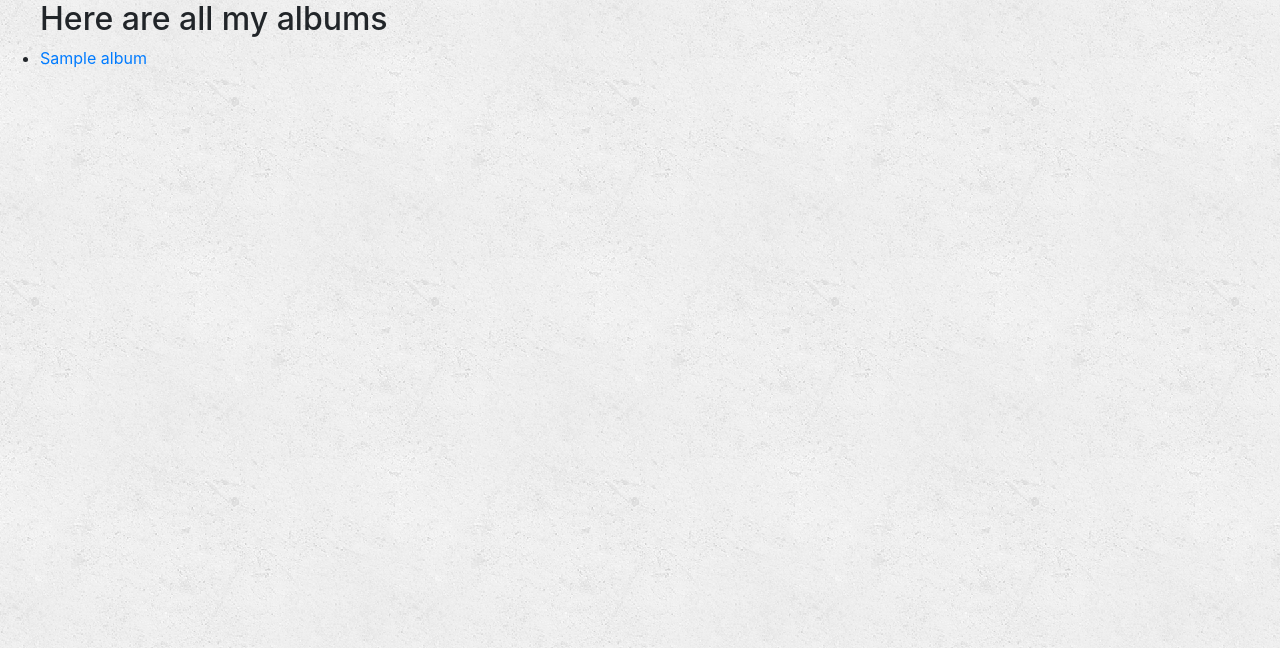
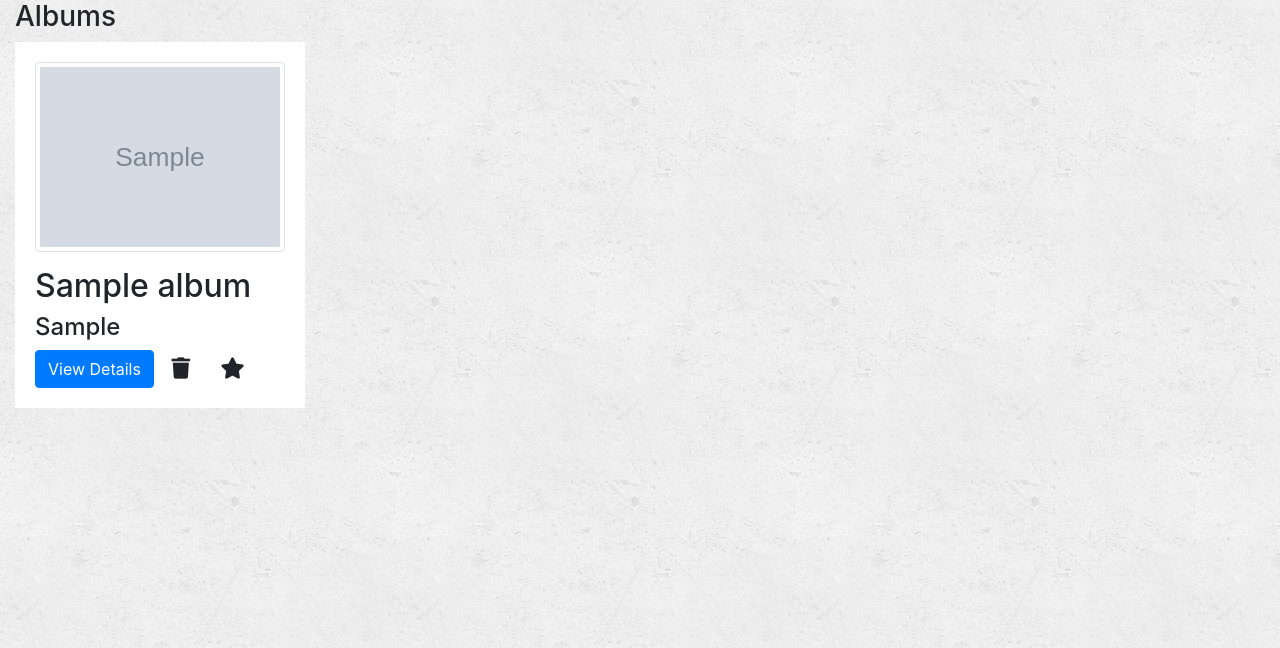
Before and after one commit to beingabeer/Storm-Cloud, a Django app: page /songs/ in a window 1280 px wide. Shown: the part 56-704 px from the top of the page. Run offline with Django 3.2, Linux system fonts and the light colour scheme; tables that the repository leaves empty hold one stand-in row (values such as "Sample post"); grey boxes marked "Sample" are stand-in pictures; some libraries are stand-ins or nearby versions.

Commit message:
Styling to the home page

```diff
--- a/music_project/songs/static/songs/style.css
+++ b/music_project/songs/static/songs/style.css
@@ -27,3 +27,34 @@ ul {
 .navbar-brand {
     font-family: 'Satisfy', cursive;
 }
+
+.album-section {
+  background: #ffffff;
+  padding: 10px 20px;
+  border: 1px solid #dddddd;
+  border-radius: 3px;
+  margin-bottom: 20px;
+  padding-bottom: 30px;
+}
+
+
+ul.errorlist {
+    padding-left: 0;
+}
+
+ul.errorlist > li {
+    list-style: none;
+}
+
+.navbar {
+    border-radius: 0;
+}
+
+.glyphicon-star {
+    color: #CCCCCC;
+    font-size: 16px;
+}
+
+.glyphicon-star.active {
+    color: #FDB230;
+}
--- a/music_project/songs/templates/songs/base.html
+++ b/music_project/songs/templates/songs/base.html
@@ -15,6 +15,8 @@
     <link rel="stylesheet" type="text/css" href="{% static 'songs/style.css' %}">
 
     <link rel="shortcut icon" href="{% static 'songs/images/mu.png' %}"/>
+
+    <script src="{% static 'songs/main.js' %}"></script>
 
 
 </head>
--- a/music_project/songs/templates/songs/detail.html
+++ b/music_project/songs/templates/songs/detail.html
@@ -8,7 +8,7 @@
     {% for song in album.song_set.all %}
         {{ song.song_title }}
         {% if song.is_favorite %}
-            <img src="{% static 'songs/images/Star-icon.png' %}" width="22" height="22">
+            <img src="{% static 'songs/images/star_icon.png' %}" width="22" height="22">
         {% endif %}
         <br>
     {% endfor %}
--- a/music_project/songs/templates/songs/index.html
+++ b/music_project/songs/templates/songs/index.html
@@ -1,13 +1,52 @@
 {% extends 'songs/base.html' %}
 {% block content %}
-    {% if albums %}
-        <ul>
-            <h2>Here are all my albums</h2>
+
+<div class="albums-container container-fluid">
+
+    <!-- Albums -->
+    <div class="row">
+        <div class="col-sm-12">
+            <h3>Albums</h3>
+        </div>
+        {% if albums %}
             {% for album in albums %}
-                <li><a href="{% url 'songs:detail' album.id %}">{{ album.album_title }}</a></li>
+                <div class="col-md-3">
+                    <div class="thumbnail" style="background: white;padding: 20px;">
+                        <a href="{% url 'songs:detail' album.id %}">
+                            <img src="{{ album.album_logo }}" class="img-fluid img-thumbnail" style="width:100%;margin-bottom: 15px;">
+                        </a>
+                        <div class="caption">
+                            <h2>{{ album.album_title }}</h2>
+                            <h4>{{ album.artist }}</h4>
+
+                            <!-- View Details -->
+                            <a href="{% url 'songs:detail' album.id %}" class="btn btn-primary btn-md" role="button">View Details</a>
+
+                            <!-- Delete Album -->
+                            <form action="" method="post" style="display: inline;">
+                                {% csrf_token %}
+                                <input type="hidden" name="album_id" value="{{ album.id }}" />
+                                <button type="submit" class="btn btn-default btn-md">
+                                    <i class="fa fa-trash fa-lg"></i>
+                                </button>
+                            </form>
+
+                            <!-- Favorite Album -->
+                            <a href="#" class="btn btn-default btn-md btn-favorite" role="button">
+                                <i class="fa fa-star fa-lg"></i>
+                            </a>
+
+                        </div>
+                    </div>
+                </div>
+                {% cycle '' '' '' '' '' '<div class="clearfix visible-lg"></div>' %}
             {% endfor %}
-        </ul>
-    {% else %}
-        <h3>There are no registered Music Albums</h3>
-    {% endif %}
+        {% endif %}
+    </div>
+
+    <!-- If user searches and there are songs -->
+
+
+</div>
+
 {% endblock content %}
```
